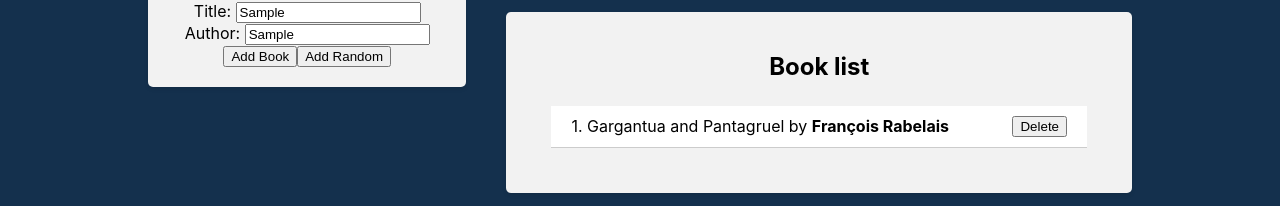
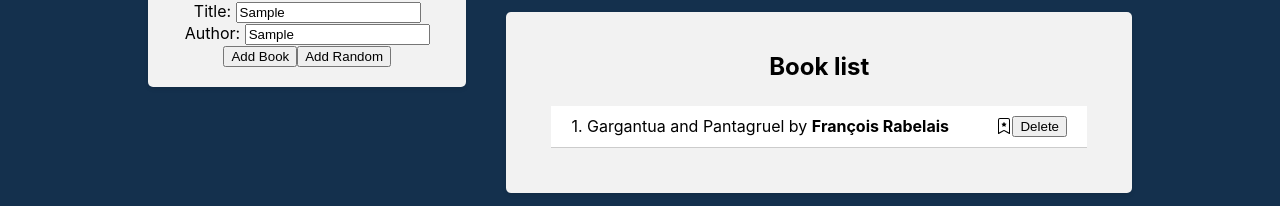
Before and after one commit to Valeriusdev/React-Redux-NodeJS-library-app, a React (Create React App) app in the folder client/: page / in a window 1280 px wide. Both pictures are taken after typing "Sample", "Sample" into the empty fields and a click on the button "Add Random". Shown: the part 210-416 px from the top of the page. Built offline with nearby package versions, Linux system fonts and the light colour scheme; the HTML template or start-up script is replaced by a standard one.

Commit message:
add star icons

```diff
--- a/client/src/components/BookList/Booklist.js
+++ b/client/src/components/BookList/Booklist.js
@@ -1,4 +1,5 @@
 import { useSelector, useDispatch } from "react-redux";
+import { BsBookmarkStarFill, BsBookmarkStar } from "react-icons/bs";
 import { deleteBook } from "../../redux/books/actionCreators";
 import React from "react";
 import "./BookList.css";
@@ -24,6 +25,11 @@ const BookList = () => {
                 {++i}. {book.title} by <strong>{book.author}</strong>
               </div>
               <div className="book-actions">
+                {book.isFavorite ? (
+                  <BsBookmarkStarFill className="star-icon" />
+                ) : (
+                  <BsBookmarkStar className="star-icon" />
+                )}
                 <button onClick={() => handleDeleteBook(book.id)}>
                   Delete
                 </button>
```
